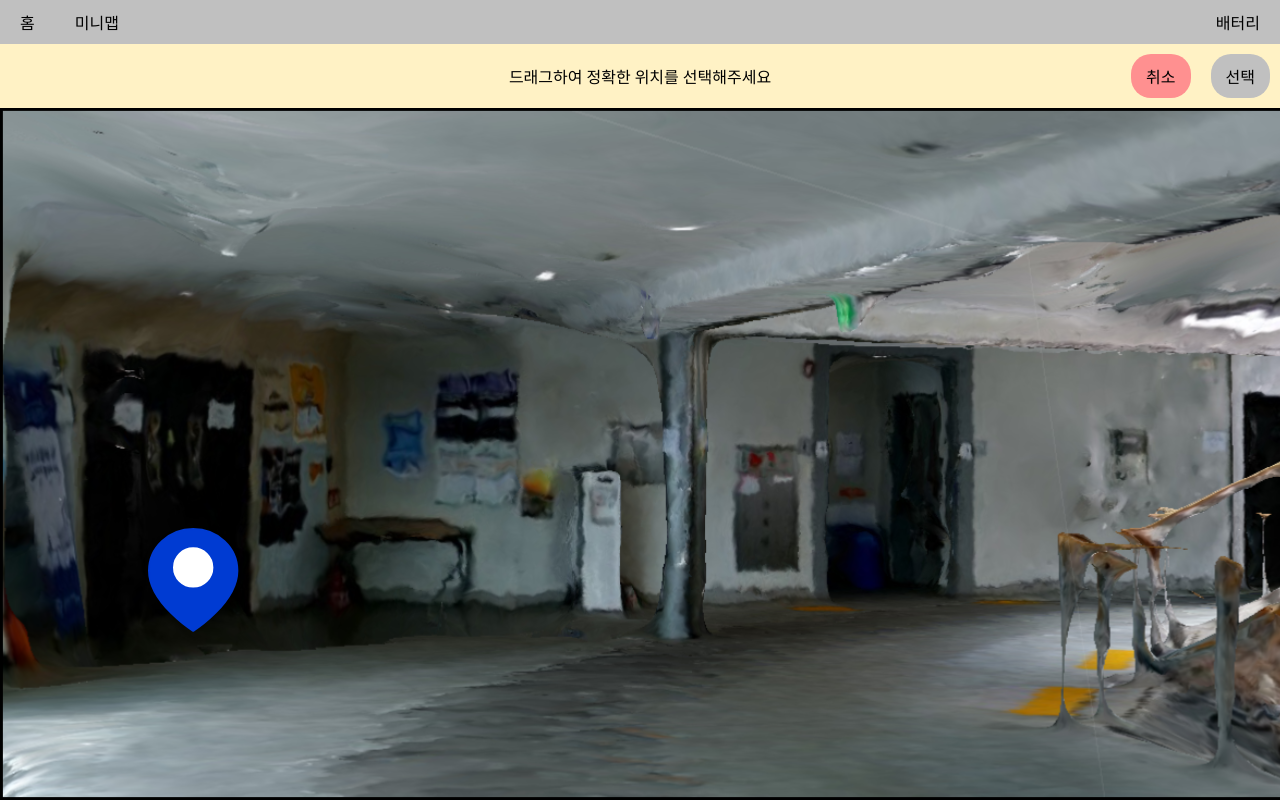
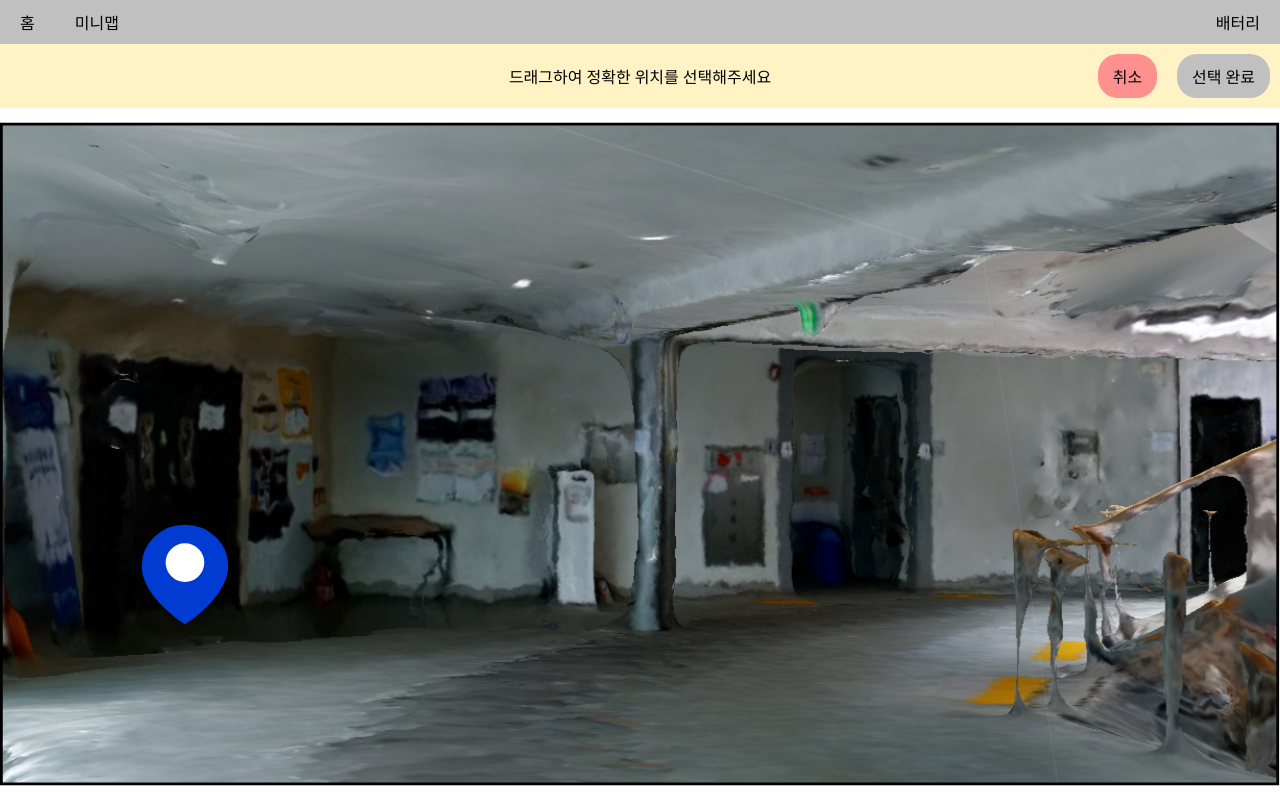
Before and after one commit to hwan129/capstone, a React (Create React App) app: page /gaussianmap in a window 1280 px wide. Built offline with nearby package versions, Linux system fonts and the light colour scheme.

Commit message:
가우시안 페이지 설정

```diff
--- a/src/pages/GaussianMap.jsx
+++ b/src/pages/GaussianMap.jsx
@@ -27,7 +27,7 @@ export default function GaussianMap() {
             취소
           </div>
           <div className="gaussian_complete_btn" onClick={toDriving}>
-            선택
+            선택 완료
           </div>
         </div>
       </div>
--- a/src/style/gaussianmap.css
+++ b/src/style/gaussianmap.css
@@ -15,7 +15,7 @@
   width: 100%;
 
   background: url("../image/ex_gaussian_big.svg") no-repeat;
-  background-size: cover;
+  background-size: 100% 100%;
 }
 
 .gaussian_statebar {
```
